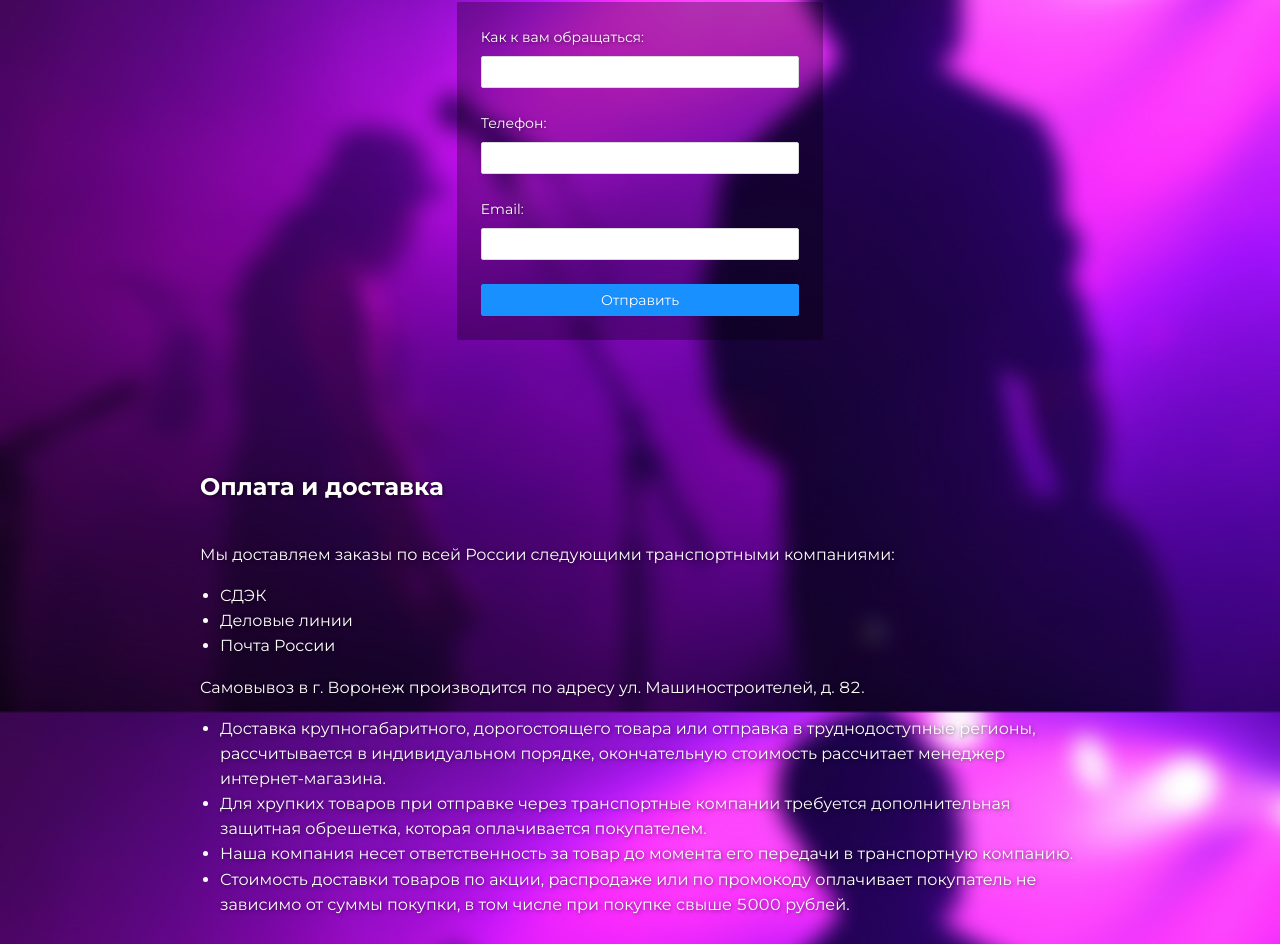
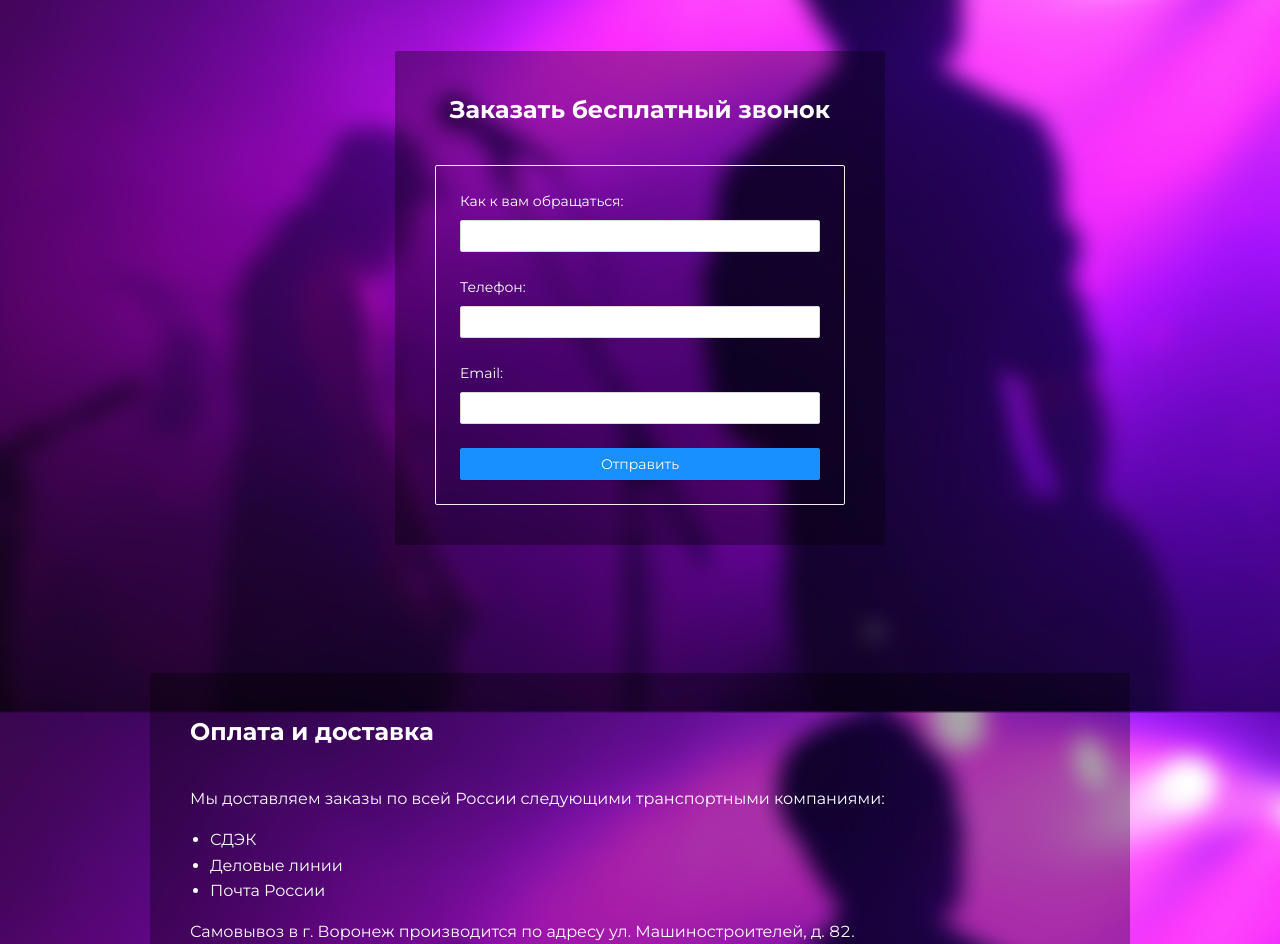
Before and after one commit to vladcyb/art-music, a React (Create React App) app: page / in a window 1280 px wide. Shown: the part 1853-2797 px from the top of the page. Built offline with nearby package versions, Linux system fonts and the light colour scheme; a web font is replaced by a local one.

Commit message:
gray cards

```diff
--- a/src/App.scss
+++ b/src/App.scss
@@ -1,18 +1,13 @@
 .ant-layout.app {
-  --content-padding-inline: 200px;
+  --content-margin-inline: 150px;
+  --content-padding-block: 50px;
+  --content-padding-inline: 100px;
 
   padding: calc(var(--header-height)) 0 250px 0;
   background: url(./assets/i/bg.webp) top / cover no-repeat fixed var(--c-dark);
-  color: var(--c-light);
+  //color: #000;
 
   .app__content {
-    padding: 0 var(--content-padding-inline);
-  }
-
-  section {
-    &:not(:first-child) {
-      margin-top: 128px;
-      text-shadow: 1px 1px 4px rgba(0, 0, 0, 0.57);
-    }
+    margin: 0 var(--content-margin-inline);
   }
 }
--- a/src/index.css
+++ b/src/index.css
@@ -14,16 +14,18 @@
   --c-dark: #383838;
   --c-gray: #888;
   --c-dark-2: #232323;
-  --c-light: rgb(255, 255, 255);
+  --c-white: rgb(255, 255, 255);
   --c-light-blue: #40a9ff;
 
   /* z-index */
   --z-index-navbar: 100;
 }
 
-body {
+body,
+.ant-card {
   font-family: 'Montserrat', sans-serif;
   font-size: 14px;
+  color: var(--c-white);
 }
 
 *::selection {
@@ -32,7 +34,8 @@ body {
 }
 
 @media screen and (min-width: 992px) {
-  body {
+  body,
+  .ant-card {
     font-size: 16px;
   }
 }
@@ -40,7 +43,7 @@ body {
 h2 {
   font-weight: bold;
   margin-bottom: 1.5em;
-  color: var(--c-light);
+  color: var(--c-white);
 }
 
 ul {
@@ -68,3 +71,13 @@ a:hover,
 a:focus {
   color: var(--c-light-blue);
 }
+
+.section {
+  background: rgba(0, 0, 0, 0.33);
+  border: none;
+  margin-top: 128px;
+}
+
+.section > .ant-card-body {
+  padding: 40px;
+}
--- a/src/pages/About/About.tsx
+++ b/src/pages/About/About.tsx
@@ -1,8 +1,8 @@
+import { Card, Col, Row } from 'antd';
 import './About.scss';
-import { Col, Row } from 'antd';
 
 export const About = () => (
-  <section className="about" id="about">
+  <Card className="section about" id="about">
     <Row justify="center">
       <Col sm={24}>
         <h2>О нас</h2>
@@ -24,5 +24,5 @@ export const About = () => (
         </p>
       </Col>
     </Row>
-  </section>
+  </Card>
 );
--- a/src/pages/Brands/Brands.tsx
+++ b/src/pages/Brands/Brands.tsx
@@ -1,8 +1,8 @@
+import { Card, Col, Row } from 'antd';
 import './Brands.scss';
-import { Col, Row } from 'antd';
 
 export const Brands = () => (
-  <section className="brands" id="brands">
+  <Card className="section brands" id="brands">
     <Row justify="center">
       <Col>
         <h2>Наши бренды</h2>
@@ -19,5 +19,5 @@ export const Brands = () => (
         </ul>
       </Col>
     </Row>
-  </section>
+  </Card>
 );
--- a/src/pages/CallBack/CallBack.scss
+++ b/src/pages/CallBack/CallBack.scss
@@ -4,8 +4,7 @@
   }
 
   &__card {
-    background: rgba(0, 0, 0, 0.3) !important;
-    border: none !important;
+    background: none !important;
 
     label {
       color: white !important;
--- a/src/pages/CallBack/CallBack.tsx
+++ b/src/pages/CallBack/CallBack.tsx
@@ -7,14 +7,16 @@ export const CallBack = () => {
   };
 
   return (
-    <section className="callback">
     <Row justify="center">
-        <Col sm={10}>
+      <Col sm={12}>
+        <Card className="section callback">
+          <Row justify="center">
+            <Col sm={24}>
               <h2>Заказать бесплатный звонок</h2>
             </Col>
           </Row>
           <Row justify="center">
-        <Col sm={10}>
+            <Col sm={24}>
               <Card className="callback__card">
                 <Form
                   layout="vertical"
@@ -38,6 +40,8 @@ export const CallBack = () => {
               </Card>
             </Col>
           </Row>
-    </section>
+        </Card>
+      </Col>
+    </Row>
   );
 };
--- a/src/pages/Contacts/Contacts.tsx
+++ b/src/pages/Contacts/Contacts.tsx
@@ -1,10 +1,10 @@
-import { Col, Row } from 'antd';
+import { Card, Col, Row } from 'antd';
 import './Contacts.scss';
 
 export const Contacts = () => (
-  <section className="contacts" id="contacts">
-    <Row>
-      <Col sm={24}>
+  <Row>
+    <Col sm={12}>
+      <Card className="section contacts" id="contacts">
         <h2>Контакты</h2>
         <div className="contacts__content">
           <p>
@@ -19,7 +19,7 @@ export const Contacts = () => (
             Email: <a href="mailto:vmb36@yandex.ru">vmb36@yandex.ru</a>
           </p>
         </div>
-      </Col>
-    </Row>
-  </section>
+      </Card>
+    </Col>
+  </Row>
 );
--- a/src/pages/Info/Info.scss
+++ b/src/pages/Info/Info.scss
@@ -19,7 +19,7 @@
 
   &__wrapper {
     position: relative;
-    margin: 0 calc(-1 * var(--content-padding-inline));
+    margin: 0 calc(-1 * var(--content-margin-inline));
   }
 
   &__content {
--- a/src/pages/Payment/Payment.tsx
+++ b/src/pages/Payment/Payment.tsx
@@ -1,8 +1,8 @@
-import { Col, Row } from 'antd';
+import { Card, Col, Row } from 'antd';
 import './Payment.scss';
 
 export const Payment = () => (
-  <section className="payment">
+  <Card className="section payment">
     <Row justify="center">
       <Col sm={24}>
         <h2>Оплата и доставка</h2>
@@ -44,5 +44,5 @@ export const Payment = () => (
         </ul>
       </Col>
     </Row>
-  </section>
+  </Card>
 );
```
Lines whose indentation alone changed are shown as unchanged.
